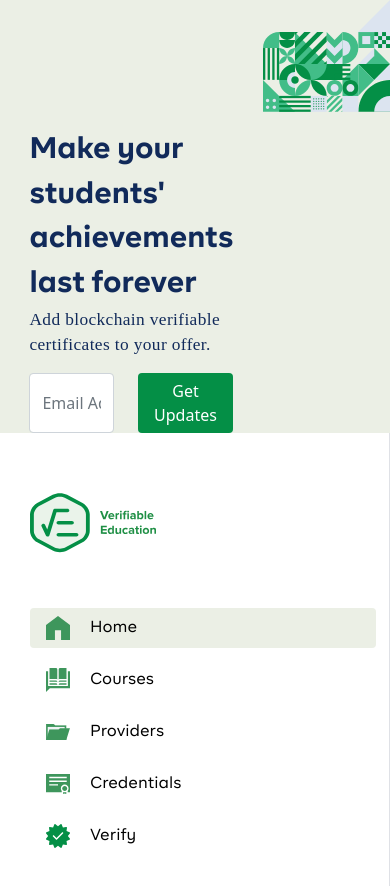
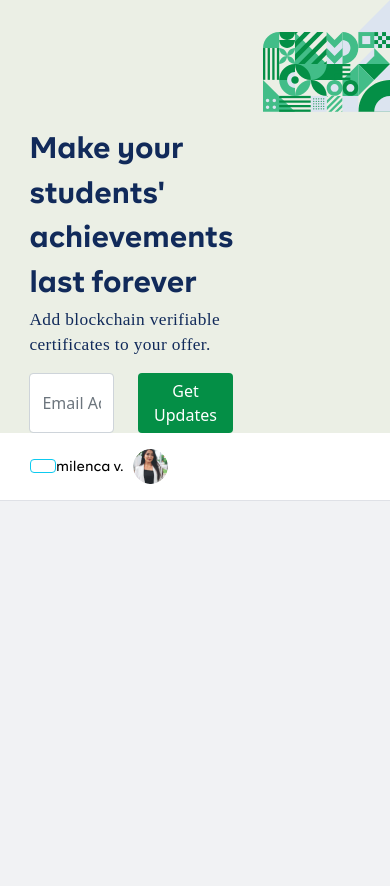
Before and after one commit to scimitar19/Angular-assignment, a React (Create React App) app: page / in a window 390 px wide. Shown: the top 886 px of the page. Built offline with nearby package versions, Linux system fonts and the light colour scheme; a small style sheet from the web is missing.

Commit message:
layout complete

```diff
--- a/src/components/Layout/MainLayout/index.tsx
+++ b/src/components/Layout/MainLayout/index.tsx
@@ -1,16 +1,29 @@
-import React, { useState } from "react";
+import React, { useEffect, useState } from "react";
 import   "./MainLayout.scss";
 import classNames from "classnames";
 import { Container } from "react-bootstrap";
 import Header from "../../Header";
 import Sidebar from "../../Sidebar";
 import Box from "../../Box";
+import useWindowDimensions from "../../../hooks";
 
 const MainLayout : React.FC = (props) => {
-    const [open, setOpen] = useState (true)
+    const [open, setOpen] = useState (true);
+    const { height, width } = useWindowDimensions();
+
     const toggleSidebar = () => {
         setOpen(!open)
     }
+
+    useEffect (()=>{
+      if (width < 900) {
+        setOpen (false)
+      } else {
+        setOpen (true)
+
+      }
+
+    },[width])
     return (
        <Box className = "app">
        <Sidebar  isOpen = {open} toggle = {toggleSidebar}/>
--- /dev/null
+++ b/src/hooks/index.ts
@@ -0,0 +1 @@
+export { default } from "./useWindowDimensions";
--- /dev/null
+++ b/src/hooks/useWindowDimensions.ts
@@ -0,0 +1,25 @@
+import { useState, useEffect } from 'react';
+
+const getWindowDimensions = () => {
+  const { innerWidth: width, innerHeight: height } = window;
+  return {
+    width,
+    height
+  };
+}
+
+const  useWindowDimensions = () => {
+  const [windowDimensions, setWindowDimensions] = useState(getWindowDimensions());
+
+  useEffect(() => {
+    function handleResize() {
+      setWindowDimensions(getWindowDimensions());
+    }
+
+    window.addEventListener('resize', handleResize);
+    return () => window.removeEventListener('resize', handleResize);
+  }, []);
+
+  return windowDimensions;
+}
+export default  useWindowDimensions
```
